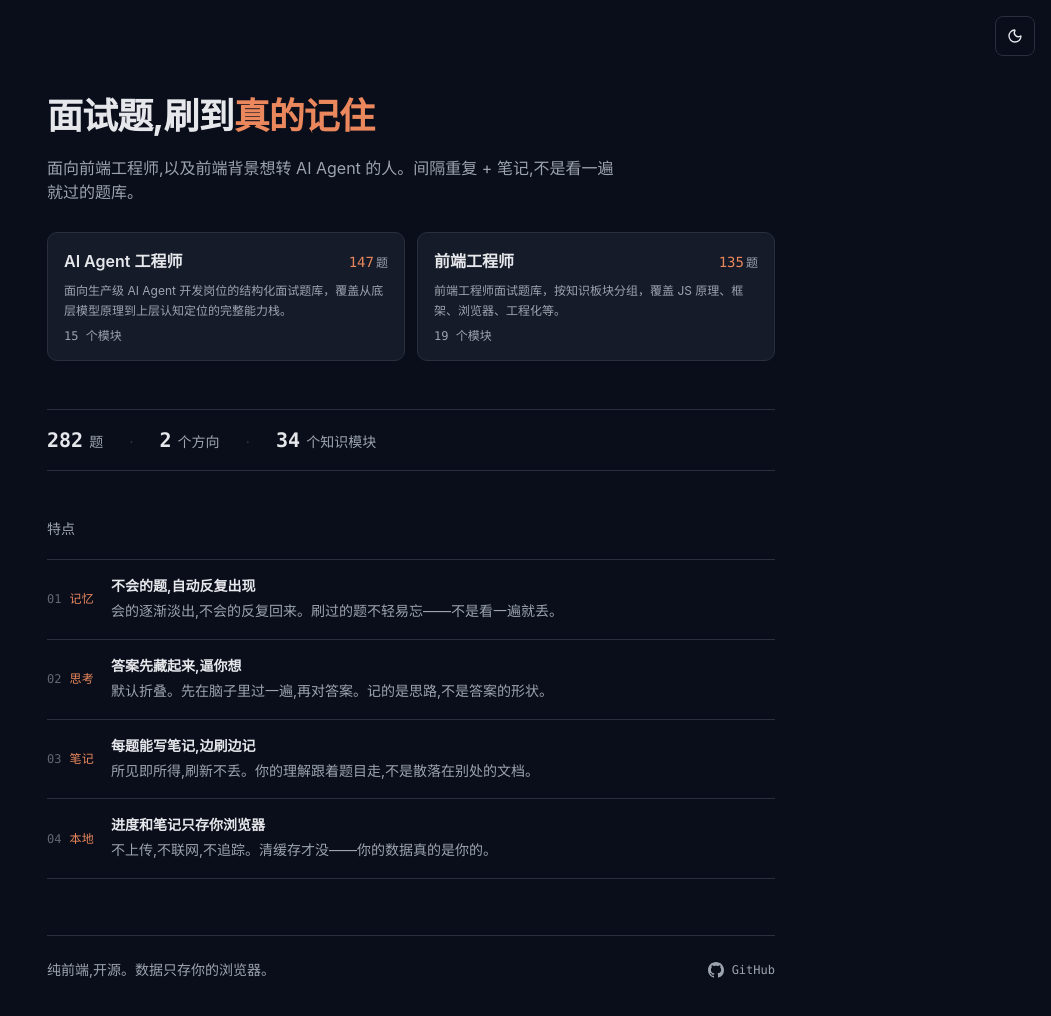
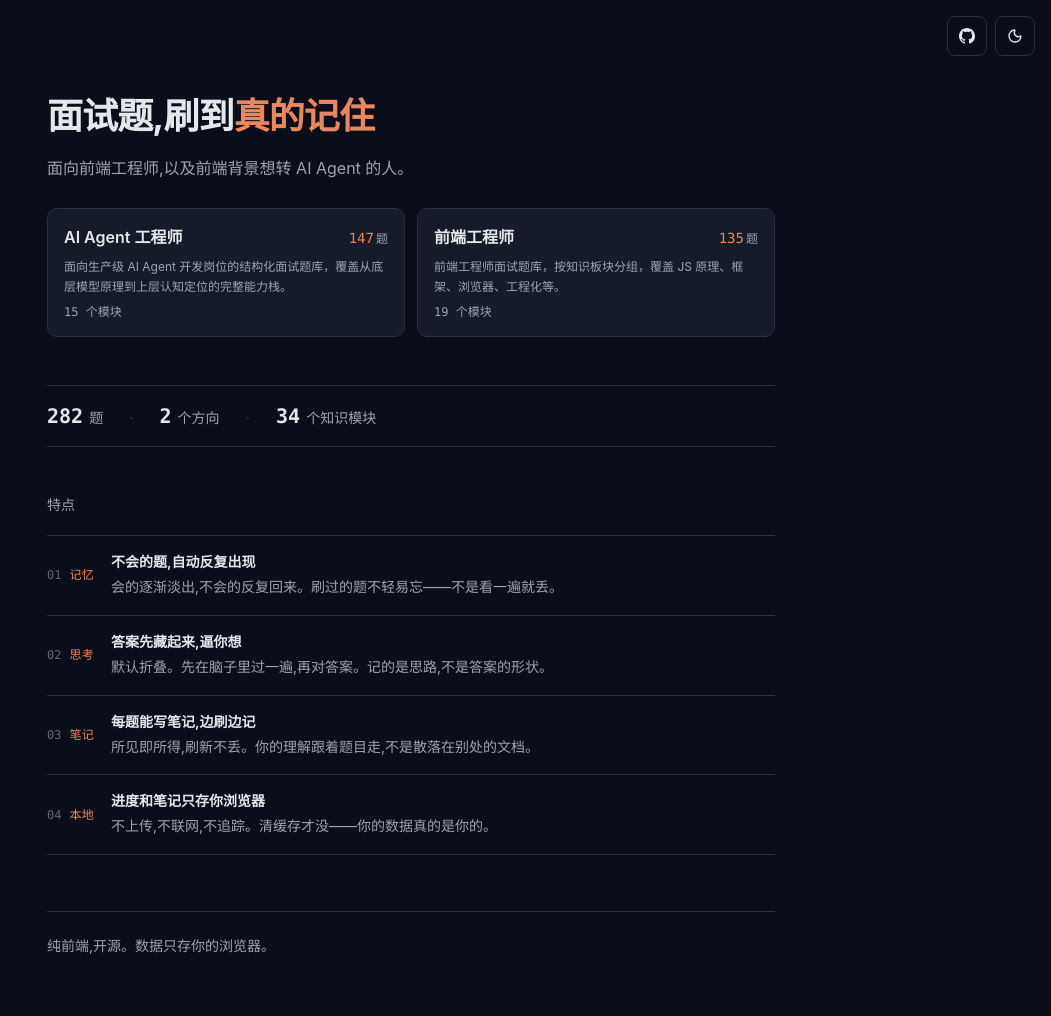
Before and after one commit to starlibaixing-coder/resume-assistant, a React (Vite) app in the folder quiz-app/: page / in a window 1280 px wide. Shown: the top 1016 px of the page, without its empty margins (229-1280 px from the left). Built offline with nearby package versions, Linux system fonts and the light colour scheme.

Commit message:
fix(quiz-app): GitHub 移到右上角,副标题精简去重
- GitHub 链接移到右上角和主题切换并排(新建 github-link 组件)
- 首页 footer 只留一句话,删掉重复的 GitHub
- 副标题去掉「间隔重复+笔记」剧透,避免和特点 section 重复

```diff
--- a/quiz-app/src/App.tsx
+++ b/quiz-app/src/App.tsx
@@ -4,6 +4,7 @@ import { ReviewQueue } from '@/components/review-queue';
 import { CardView } from '@/components/card-view';
 import { ModuleNav } from '@/components/module-nav';
 import { ModeToggle } from '@/components/mode-toggle';
+import { GithubLink } from '@/components/github-link';
 
 // 极简 hash 路由：#/ / #/:category / #/:category/quiz / #/:category/browse
 function parseHash(): string[] {
@@ -41,7 +42,8 @@ export default function App() {
 
   return (
     <div className="min-h-screen bg-background text-foreground">
-      <div className="fixed top-4 right-4 z-50">
+      <div className="fixed top-4 right-4 z-50 flex items-center gap-2">
+        <GithubLink />
         <ModeToggle />
       </div>
       <div className="mx-auto max-w-3xl px-4 py-8">{page}</div>
--- /dev/null
+++ b/quiz-app/src/components/github-link.tsx
@@ -0,0 +1,31 @@
+import { Button } from '@/components/ui/button';
+
+// GitHub 官方 logo(lucide 已移除品牌图标,用内联 SVG)
+function GithubIcon({ className }: { className?: string }) {
+  return (
+    <svg
+      viewBox="0 0 16 16"
+      fill="currentColor"
+      className={className}
+      aria-hidden="true"
+    >
+      <path d="M8 0C3.58 0 0 3.58 0 8c0 3.54 2.29 6.53 5.47 7.59.4.07.55-.17.55-.38 0-.19-.01-.82-.01-1.49-2.01.37-2.53-.49-2.69-.94-.09-.23-.48-.94-.82-1.13-.28-.15-.68-.52-.01-.53.63-.01 1.08.58 1.23.82.72 1.21 1.87.87 2.33.66.07-.52.28-.87.51-1.07-1.78-.2-3.64-.89-3.64-3.95 0-.87.31-1.59.82-2.15-.08-.2-.36-1.02.08-2.12 0 0 .67-.21 2.2.82.64-.18 1.32-.27 2-.27.68 0 1.36.09 2 .27 1.53-1.04 2.2-.82 2.2-.82.44 1.1.16 1.92.08 2.12.51.56.82 1.27.82 2.15 0 3.07-1.87 3.75-3.65 3.95.29.25.54.73.54 1.48 0 1.07-.01 1.93-.01 2.2 0 .21.15.46.55.38A8.013 8.013 0 0 0 16 8c0-4.42-3.58-8-8-8z" />
+    </svg>
+  );
+}
+
+// 右上角 GitHub 入口,和 ModeToggle 并排,同样的 outline 按钮风格
+export function GithubLink() {
+  return (
+    <Button variant="outline" size="icon" asChild>
+      <a
+        href="https://github.com/starlibaixing-coder/resume-assistant"
+        target="_blank"
+        rel="noopener noreferrer"
+        aria-label="GitHub"
+      >
+        <GithubIcon className="h-[1.2rem] w-[1.2rem]" />
+      </a>
+    </Button>
+  );
+}
--- a/quiz-app/src/components/home-page.tsx
+++ b/quiz-app/src/components/home-page.tsx
@@ -1,19 +1,5 @@
 import { useQuestions } from '@/lib/questions';
 import { Button } from '@/components/ui/button';
-
-// GitHub 官方 logo(lucide 已移除品牌图标,用内联 SVG)
-function GithubIcon({ className }: { className?: string }) {
-  return (
-    <svg
-      viewBox="0 0 16 16"
-      fill="currentColor"
-      className={className}
-      aria-hidden="true"
-    >
-      <path d="M8 0C3.58 0 0 3.58 0 8c0 3.54 2.29 6.53 5.47 7.59.4.07.55-.17.55-.38 0-.19-.01-.82-.01-1.49-2.01.37-2.53-.49-2.69-.94-.09-.23-.48-.94-.82-1.13-.28-.15-.68-.52-.01-.53.63-.01 1.08.58 1.23.82.72 1.21 1.87.87 2.33.66.07-.52.28-.87.51-1.07-1.78-.2-3.64-.89-3.64-3.95 0-.87.31-1.59.82-2.15-.08-.2-.36-1.02.08-2.12 0 0 .67-.21 2.2.82.64-.18 1.32-.27 2-.27.68 0 1.36.09 2 .27 1.53-1.04 2.2-.82 2.2-.82.44 1.1.16 1.92.08 2.12.51.56.82 1.27.82 2.15 0 3.07-1.87 3.75-3.65 3.95.29.25.54.73.54 1.48 0 1.07-.01 1.93-.01 2.2 0 .21.15.46.55.38A8.013 8.013 0 0 0 16 8c0-4.42-3.58-8-8-8z" />
-    </svg>
-  );
-}
 
 // 用户价值,不是术语。每条 = 一个加粗的钩子 + 一句具体的解释。
 const VALUES: { tag: string; hook: string; desc: string }[] = [
@@ -54,7 +40,7 @@ export function HomePage() {
         </h1>
 
         <p className="max-w-xl text-base text-muted-foreground">
-          面向前端工程师,以及前端背景想转 AI Agent 的人。间隔重复 + 笔记,不是看一遍就过的题库。
+          面向前端工程师,以及前端背景想转 AI Agent 的人。
         </p>
 
         {/* 两个方向入口 —— 唯一的入口,带说明 */}
@@ -132,17 +118,8 @@ export function HomePage() {
       </section>
 
       {/* ── Footer ───────────────────────────────────── */}
-      <footer className="mt-14 flex flex-col gap-3 border-t border-border pt-6 text-sm text-muted-foreground sm:flex-row sm:items-center sm:justify-between">
+      <footer className="mt-14 border-t border-border pt-6 text-sm text-muted-foreground">
         <p>纯前端,开源。数据只存你的浏览器。</p>
-        <a
-          href="https://github.com/starlibaixing-coder/resume-assistant"
-          target="_blank"
-          rel="noopener noreferrer"
-          className="inline-flex items-center gap-2 text-xs text-muted-foreground transition-colors hover:text-primary"
-        >
-          <GithubIcon className="h-4 w-4" />
-          <span className="font-mono">GitHub</span>
-        </a>
       </footer>
     </div>
   );
```
